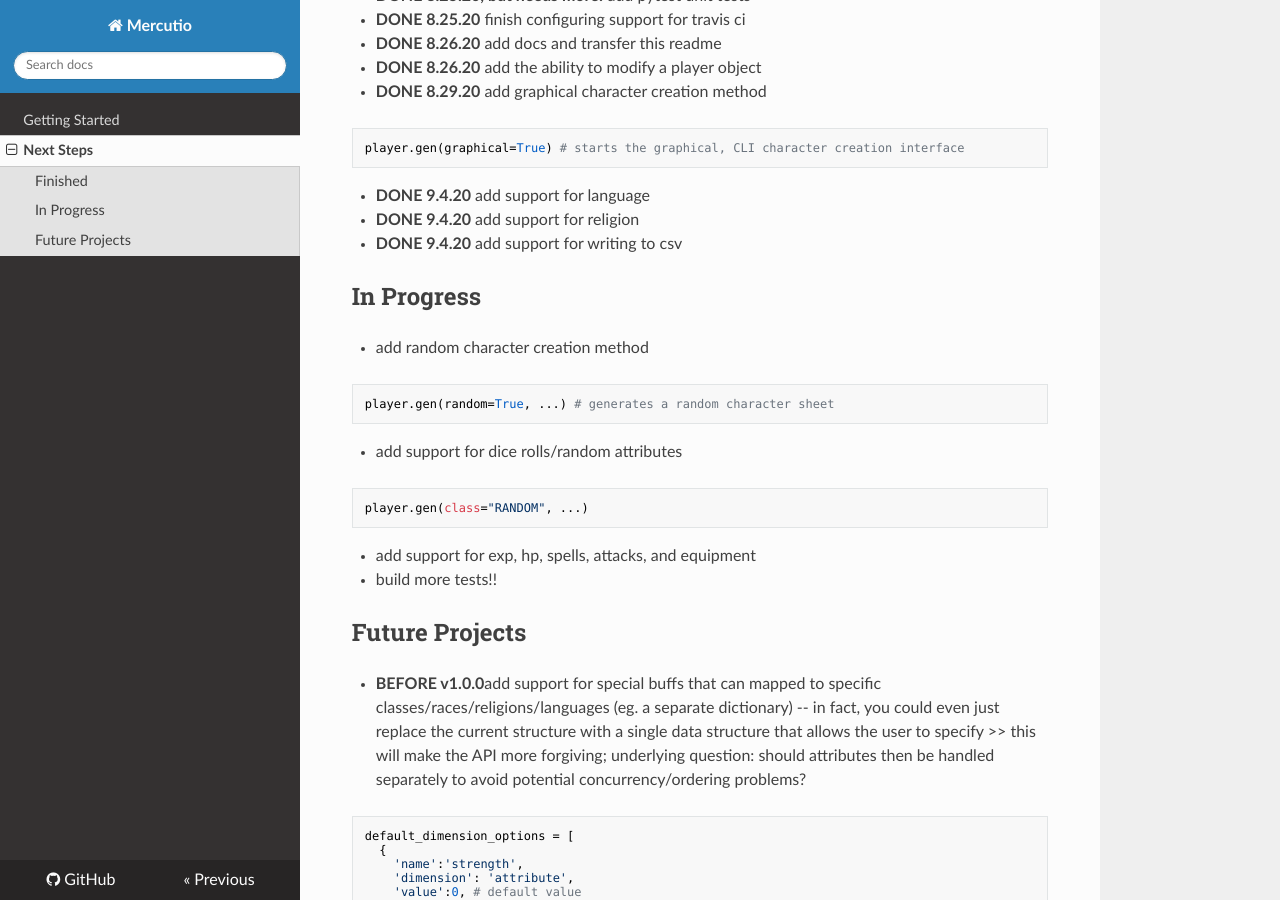
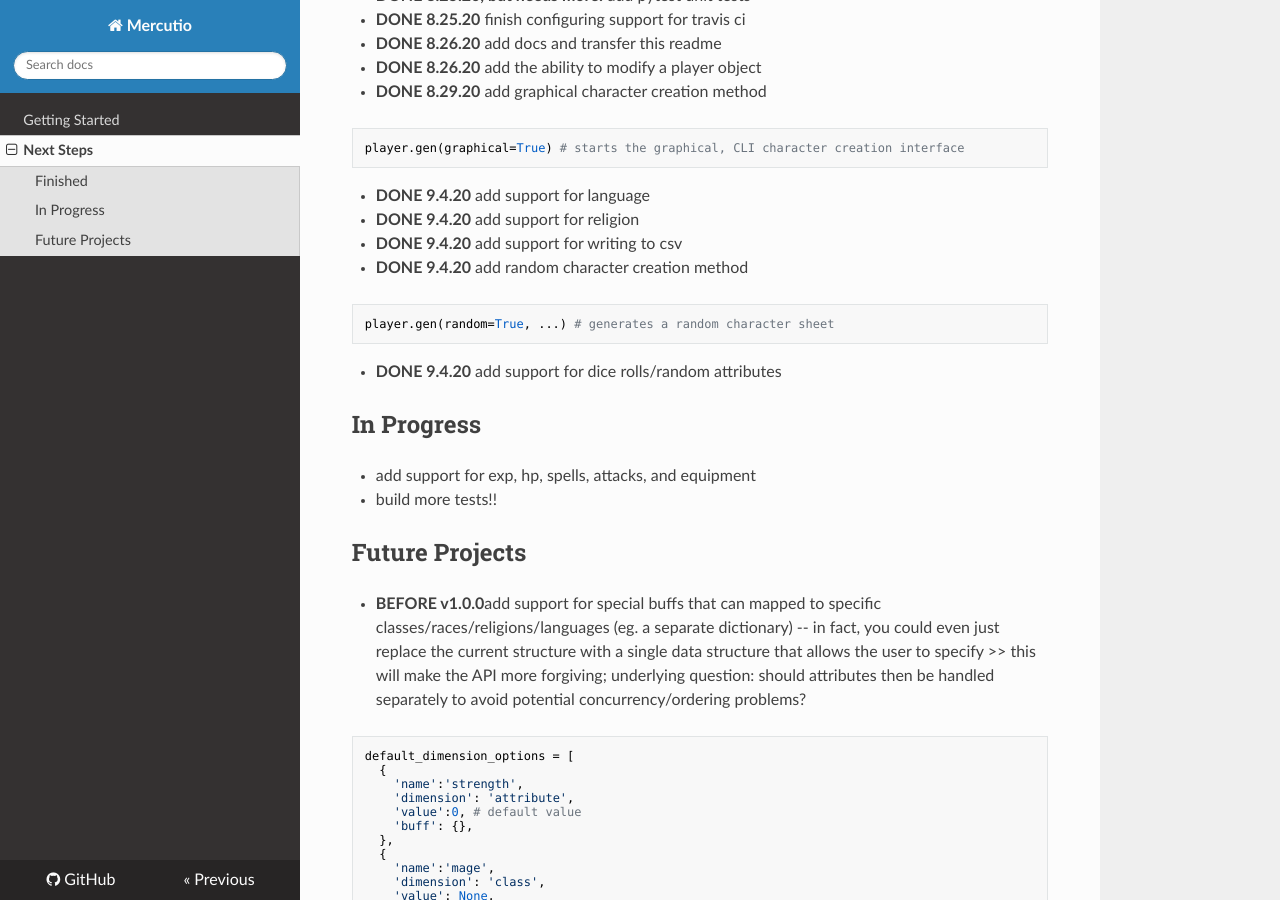
Before and after one commit to signebedi/mercutio, an MkDocs documentation site: the page built from docs/future.md, in a window 1280 px wide and 900 px high, scrolled down 304 px. Built offline with MkDocs 1.6.1, drawn with Linux system fonts in a browser that asks for light colours; nearby versions of some CDN libraries.

Commit message:
cosmetic update to random feature

````diff
--- a/docs/future.md
+++ b/docs/future.md
@@ -15,16 +15,13 @@ player.gen(graphical=True) # starts the graphical, CLI character creation interf
 * **DONE 9.4.20** add support for language
 * **DONE 9.4.20** add support for religion
 * **DONE 9.4.20** add support for writing to csv
-
-## In Progress
-* add random character creation method
+* **DONE 9.4.20** add random character creation method
 ```python
 player.gen(random=True, ...) # generates a random character sheet
 ```
-* add support for dice rolls/random attributes
-```python
-player.gen(class="RANDOM", ...)
-```
+* **DONE 9.4.20** add support for dice rolls/random attributes
+
+## In Progress
 * add support for exp, hp, spells, attacks, and equipment
 * build more tests!!
 
````
Also changed, not shown: docs/index.md (+1 -1 lines), 1 other file.
